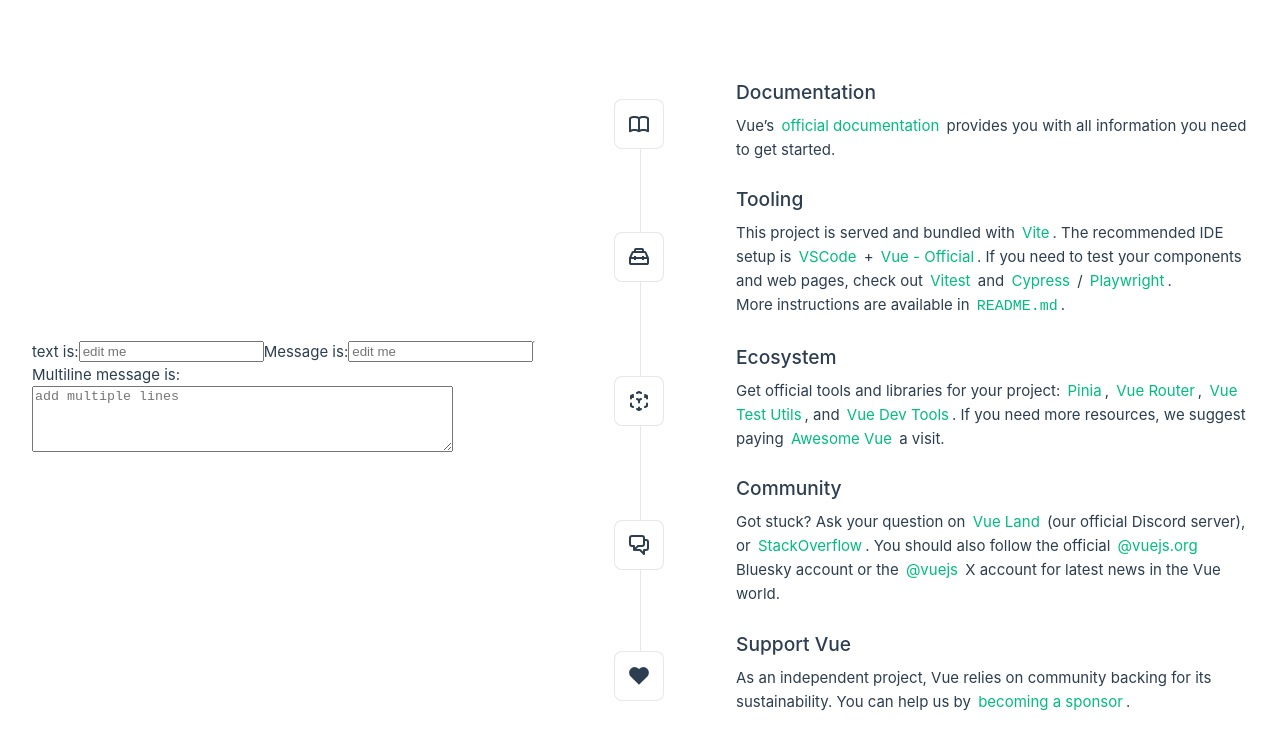
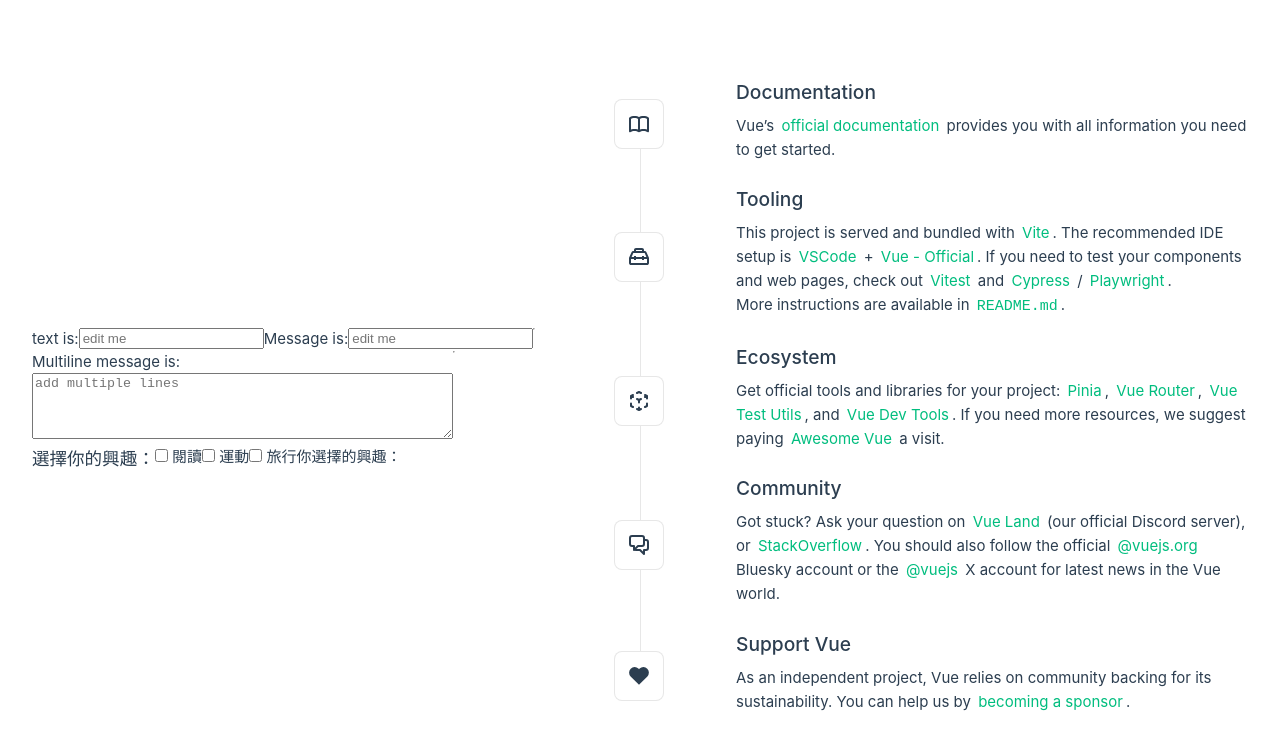
Before and after one commit to JerryChang0504/20250908, a Vue app: page / in a window 1280 px wide. Shown: the top 750 px of the page. Built offline with nearby package versions, Linux system fonts and the light colour scheme.

Commit message:
v-model checkbox

```diff
--- a/src/components/VmodelDemo.vue
+++ b/src/components/VmodelDemo.vue
@@ -3,6 +3,8 @@
 
 const text = ref('')
 const message = ref('')
+
+const interests = ref([])
 </script>
 
 <template>
@@ -18,6 +20,14 @@
     <p style="white-space: pre-line">{{ message }}</p>
     <textarea v-model="message" placeholder="add multiple lines" rows="4" cols="50"></textarea>
   </div>
+
+  <hr />
+  <h3>選擇你的興趣：</h3>
+  <label><input type="checkbox" value="閱讀" v-model="interests" /> 閱讀</label>
+  <label><input type="checkbox" value="運動" v-model="interests" /> 運動</label>
+  <label><input type="checkbox" value="旅行" v-model="interests" /> 旅行</label>
+
+  <p>你選擇的興趣：{{ interests.join(', ') }}</p>
 </template>
 
 <style scoped></style>
```
